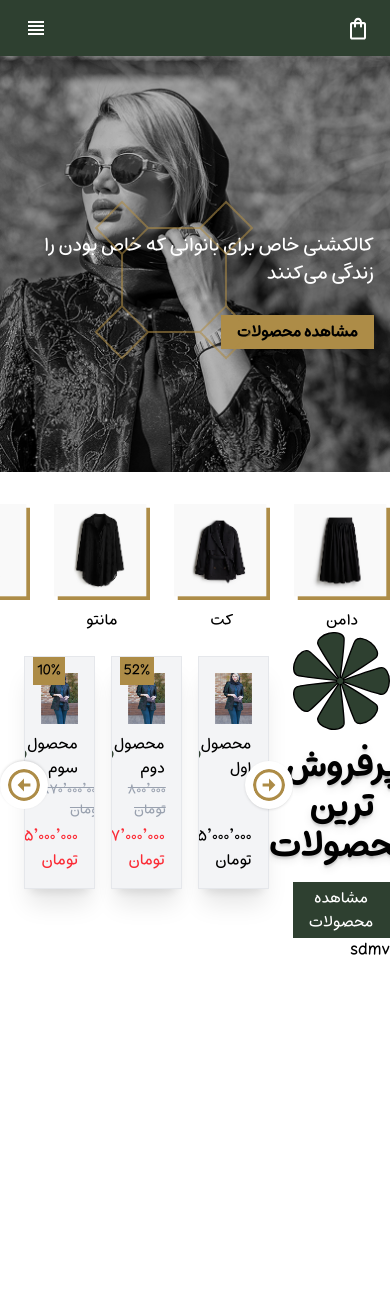
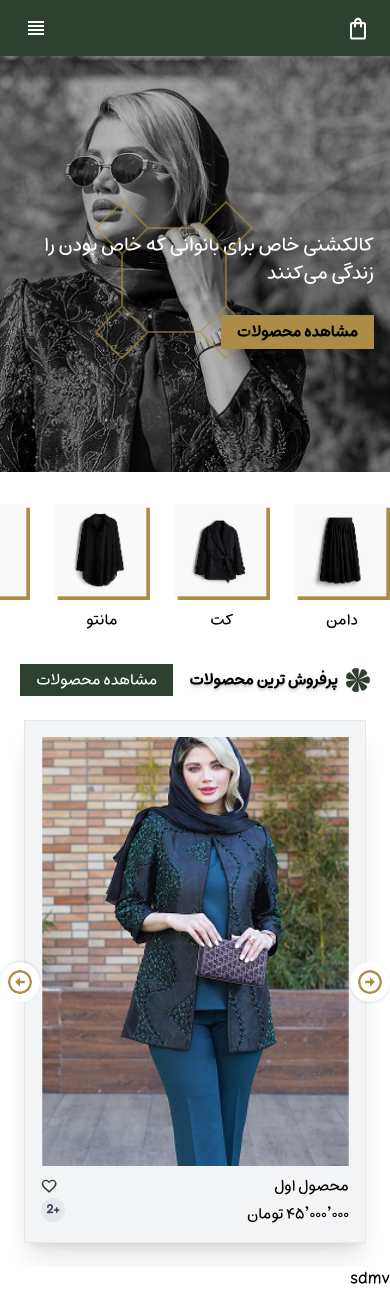
Before and after one commit to Niloofar-Palvaneh/landing_store, a Next.js app: page / in a window 390 px wide. Before the commit the page ends 963 px from the top, so only its background shows below. Built offline with nearby package versions, Linux system fonts and the light colour scheme.

Commit message:
hover effect slider completed

```diff
--- a/src/app/components/Slider.jsx
+++ b/src/app/components/Slider.jsx
@@ -1,14 +1,32 @@
 "use client"
 import Image from "next/image";
-import React, { useState } from "react";
+import React, { useEffect, useState } from "react";
 import { TOMAN } from "../../../words";
 
 const formatPrice = (num) => num.toLocaleString("fa-IR");
 
 const Slider = ({ items }) => {
   const [index, setIndex] = useState(0);
-  const visibleCount = 3;
+  const [visibleCount, setVisibleCount] = useState(3); // ← مقدار پیش‌فرض دسکتاپ
   const total = items.length;
+
+  // ریسپانسیو کردن visibleCount
+  useEffect(() => {
+    const updateVisibleCount = () => {
+      const width = window.innerWidth;
+      if (width < 768) {
+        setVisibleCount(1); // موبایل
+      } else if (width < 1024) {
+        setVisibleCount(2); // تبلت
+      } else {
+        setVisibleCount(3); // دسکتاپ
+      }
+    };
+
+    updateVisibleCount();
+    window.addEventListener("resize", updateVisibleCount);
+    return () => window.removeEventListener("resize", updateVisibleCount);
+  }, []);
 
   const next = () => {
     setIndex((prev) => (prev + visibleCount) % total);
@@ -31,18 +49,20 @@ const Slider = ({ items }) => {
       {/* دکمه‌ها */}
       <Image
         onClick={prev}
-        className="absolute right-0 top-1/2 -translate-y-1/2 bg-white shadow p-2 rounded-full z-10 w-12 cursor-pointer"
+        className="absolute right-0 top-1/2 -translate-y-1/2 bg-white shadow p-2 rounded-full z-10 w-10 cursor-pointer"
         src={"/icons/prev.svg"} width={100} height={100} alt="btn" />
       <Image
         onClick={next}
-        className="absolute left-0 top-1/2 -translate-y-1/2 bg-white shadow p-2 rounded-full z-10  rotate-180  w-12 cursor-pointer"
+        className="absolute left-0 top-1/2 -translate-y-1/2 bg-white shadow p-2 rounded-full z-10 rotate-180 w-10 cursor-pointer"
         src={"/icons/prev.svg"} width={100} height={100} alt="btn" />
+
       {/* اسلایدها */}
       <div className="flex transition-transform duration-500 ease-in-out items-stretch">
         {getSlides().map((item) => (
           <div
             key={item.id}
-            className="min-w-[33.3333%] p-2">
+            className={`p-2 min-w-[100%] sm:min-w-[50%] lg:min-w-[33.3333%]`}
+          >
             <div className="bg-gray-100 border border-gray-200 shadow-xl p-4 flex flex-col justify-between h-full relative group overflow-hidden">
 
               {/* عکس و لایه‌ی هاور */}
@@ -54,8 +74,6 @@ const Slider = ({ items }) => {
                   alt={item.title}
                   className="w-full object-contain"
                 />
-
-                {/* لایه هاور */}
                 <div className="absolute bottom-0 left-0 w-full h-16 bg-white/30 backdrop-blur-md flex items-center justify-center gap-4 text-sm font-bold text-gray-800 translate-y-full group-hover:translate-y-0 transition-all duration-500">
                   <div className="border border-gray-600 text-gray-600 p-1 w-6 h-6 text-center">S</div>
                   <div className="border border-gray-600 text-gray-600 p-1 w-6 h-6 text-center">M</div>
@@ -63,19 +81,11 @@ const Slider = ({ items }) => {
                 </div>
               </div>
 
-              {/* عنوان و آیکن قلب */}
               <div className="flex items-center justify-between w-full mt-2">
                 <h3>{item.title}</h3>
-                <Image
-                  src={"/icons/galb.svg"}
-                  width={100}
-                  height={100}
-                  alt="پسندیدن"
-                  className="w-4"
-                />
+                <Image src={"/icons/galb.svg"} width={100} height={100} alt="پسندیدن" className="w-4" />
               </div>
 
-              {/* قیمت و رنگ‌ها */}
               <div className="w-full flex justify-between items-end mt-auto">
                 {item.discountPercentage > 0 ? (
                   <div className="flex flex-col items-end gap-1 w-full">
@@ -83,9 +93,7 @@ const Slider = ({ items }) => {
                       {formatPrice(item.priceBeforeDiscount)} {TOMAN}
                     </p>
                     <div className="w-full flex items-center justify-between">
-                      <span className="text-red-500">
-                        {formatPrice(item.price)} {TOMAN}
-                      </span>
+                      <span className="text-red-500">{formatPrice(item.price)} {TOMAN}</span>
                     </div>
                     <span className="bg-secondary p-1 text-sm font-medium absolute top-0 left-2">
                       {item.discountPercentage}%
@@ -96,8 +104,6 @@ const Slider = ({ items }) => {
                     {formatPrice(item.price)} {TOMAN}
                   </span>
                 )}
-
-                {/* رنگ‌ها */}
                 <div className="flex items-center gap-1 mb-1">
                   {
                     item.colors.slice(0, 3).map(itemColor => (
--- a/src/app/page.tsx
+++ b/src/app/page.tsx
@@ -22,10 +22,12 @@ export default function Home() {
     <>
       <Head />
       <Category />
-      <div className="grid grid-cols-4 ">
-        <div className="flex flex-col items-center justify-center text-center gap-4">
-          <Image src={"/icons/par-par-green.svg"} width={100} height={100} alt="عکس" />
-          <h2 className="text-4xl font-bold text-shadow-lg">{BEST_SELLING_PRODUCTS}</h2>
+      <div className="md:grid md:grid-cols-4 flex flex-col mt-8">
+        <div className="flex md:flex-col items-center justify-center text-center gap-4">
+          <div className="flex md:flex-col items-center justify-center text-center  gap-2">
+            <Image className="md:w-24 w-6" src={"/icons/par-par-green.svg"} width={100} height={100} alt="عکس" />
+            <h2 className=" md:text-4xl font-bold text-shadow-lg ">{BEST_SELLING_PRODUCTS}</h2>
+          </div>
           <SecondaryBTN title={VIEW_PRODUCTS} link="/" />
         </div>
         <div className="grid col-span-3">
```
